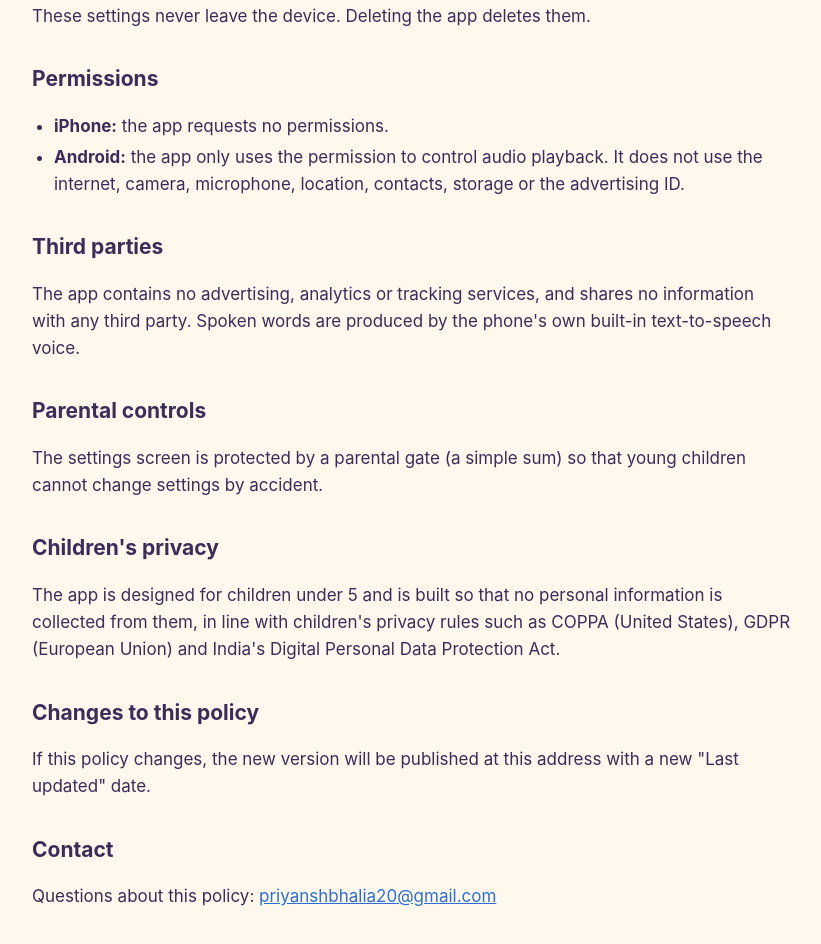
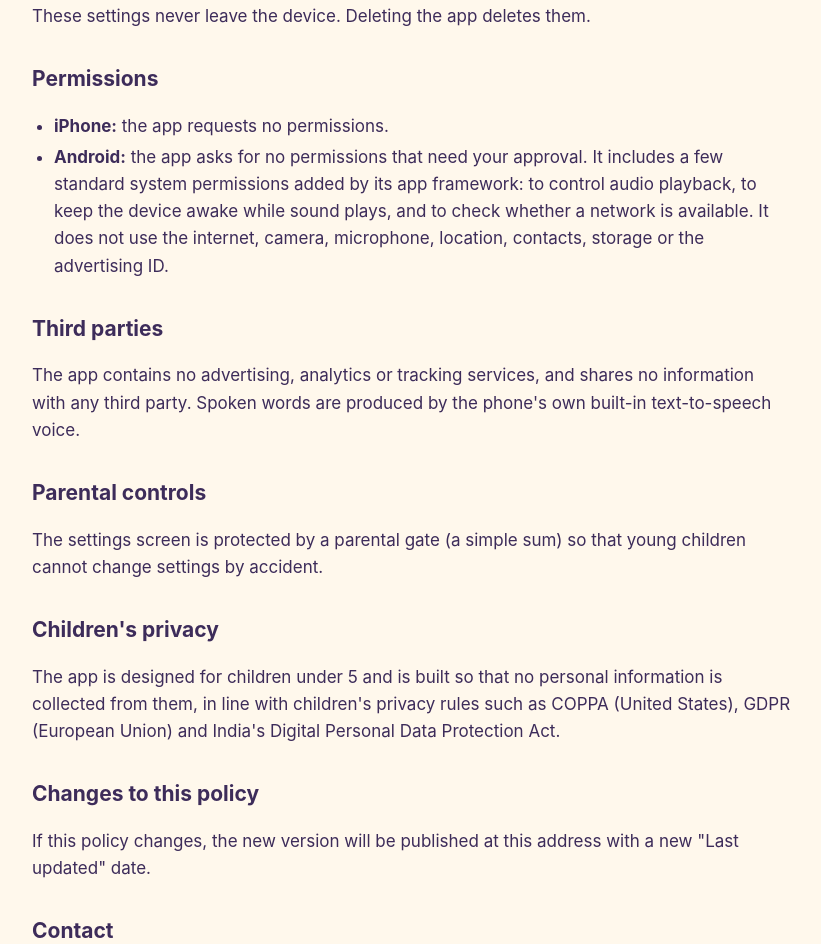
Before and after one commit to rahul23Dev/baby-learning-world-privacy, a plain HTML site: page index.html in a window 1280 px wide. Shown: the part 773-1717 px from the top of the page, without its empty margins (228-1049 px from the left). Drawn offline with Linux system fonts and the light colour scheme.

Commit message:
Describe the Android system permissions accurately

```diff
--- a/index.html
+++ b/index.html
@@ -50,7 +50,7 @@
   <h2>Permissions</h2>
   <ul>
     <li><strong>iPhone:</strong> the app requests no permissions.</li>
-    <li><strong>Android:</strong> the app only uses the permission to control audio playback. It does not use the internet, camera, microphone, location, contacts, storage or the advertising ID.</li>
+    <li><strong>Android:</strong> the app asks for no permissions that need your approval. It includes a few standard system permissions added by its app framework: to control audio playback, to keep the device awake while sound plays, and to check whether a network is available. It does not use the internet, camera, microphone, location, contacts, storage or the advertising ID.</li>
   </ul>
 
   <h2>Third parties</h2>
```
